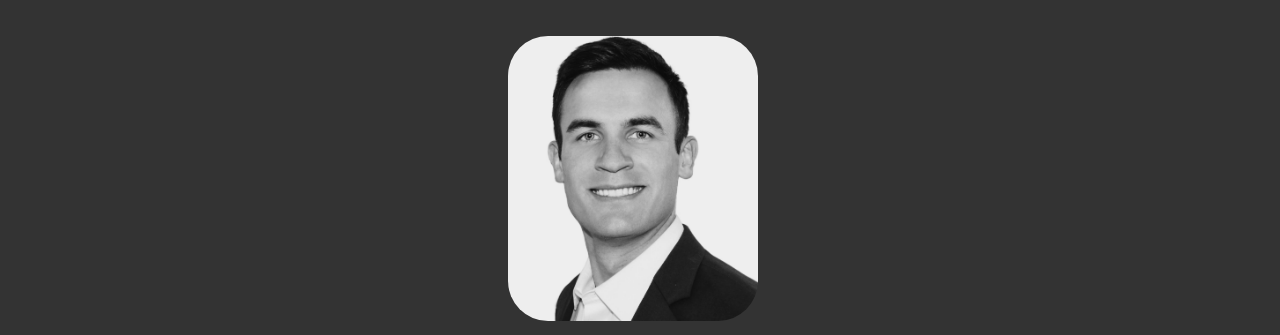
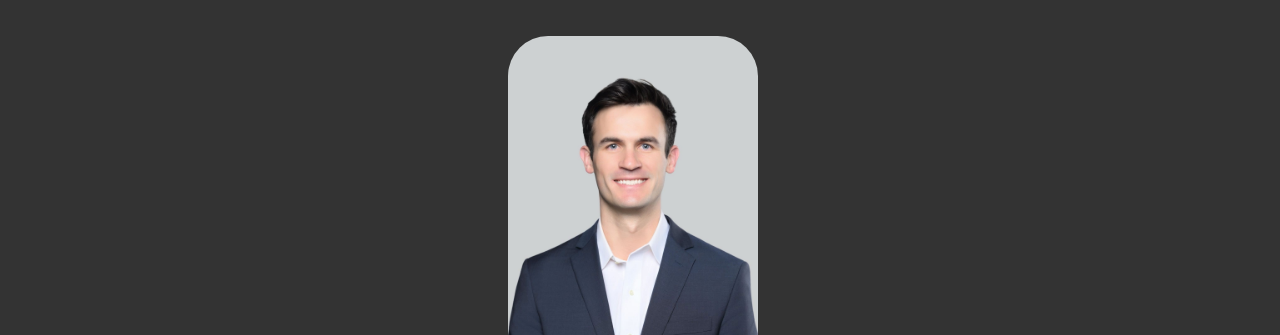
Before and after one commit to KurtPask/Website, a plain HTML site: page index.html in a window 1280 px wide. Shown: the top 335 px of the page. Drawn offline with Linux system fonts and the light colour scheme.

Commit message:
updated headshot

```diff
--- a/index.html
+++ b/index.html
@@ -12,7 +12,7 @@
 </head>
 <body>
     <header>
-        <img src="img/black_and_white_headshot.jpg" alt="Stunning Headshot">
+        <img src="img/Headshot.jpeg" alt="Stunning Headshot">
         <h1>Kurt Pasque</h1>
         <div class="contact-icons">
             <script>document.write('<a href="mailto:kurt.pasque@nps.edu" target="_blank" title="Email"><i class="fas fa-envelope"></i></a>');</script>
```
Also changed, not shown: img/Headshot.jpeg (added).
